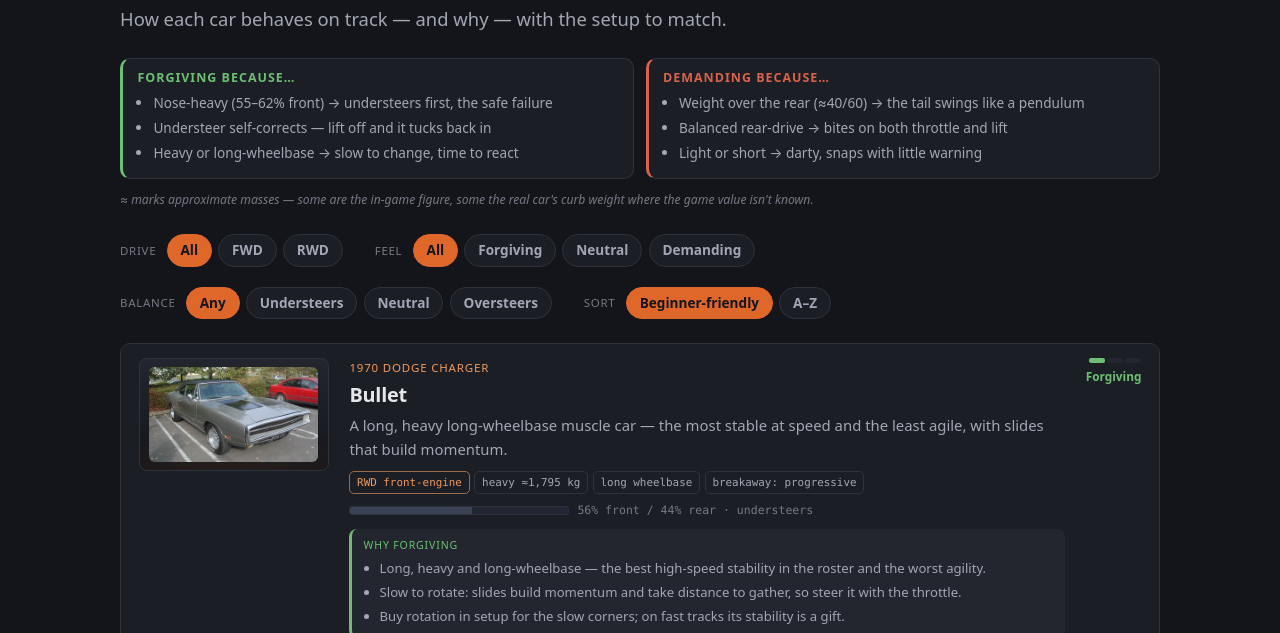
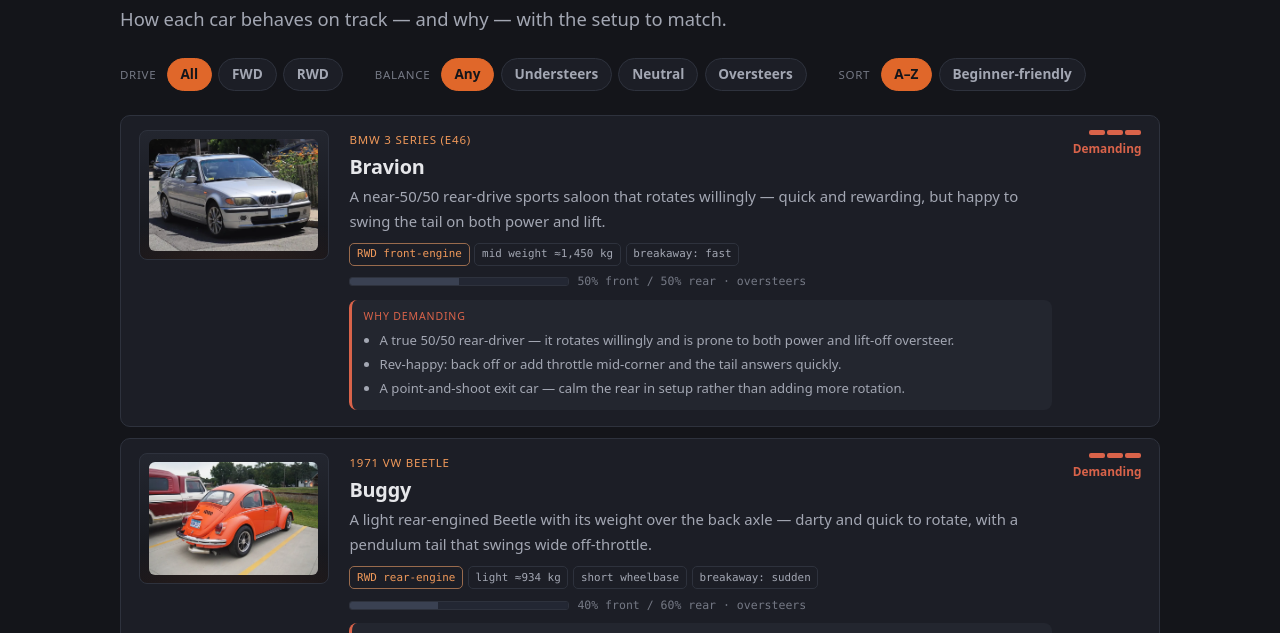
Before and after one commit to JonathanSoszka/wreckfest2-guides, an Astro site: page /cars in a window 1280 px wide. Shown: the part 167-800 px from the top of the page. Built offline with nearby package versions, Linux system fonts and the light colour scheme; Astro itself is replaced by a stand-in of ours.

Commit message:
change default ordering

```diff
--- a/src/pages/cars/index.astro
+++ b/src/pages/cars/index.astro
@@ -3,8 +3,7 @@ import BaseLayout from '../../layouts/BaseLayout.astro';
 import CarArt from '../../components/CarArt.astro';
 import { getPublished } from '../../lib/content';
 
-// Beginner-friendly is the default order (calm cars first), so no-JS visitors get
-// the useful sort too; the "A–Z" toggle reorders client-side. Cars without handling
+
 // data sort last (there are none today, but the guard keeps the page honest).
 const FEEL = {
   forgiving: { label: 'Forgiving', cls: 'g', segs: 1, rank: 0 },
@@ -13,9 +12,7 @@ const FEEL = {
 } as const;
 
 const cars = (await getPublished('cars')).sort((a, b) => {
-  const ra = a.data.handling ? FEEL[a.data.handling.feel].rank : 9;
-  const rb = b.data.handling ? FEEL[b.data.handling.feel].rank : 9;
-  return ra - rb || a.data.name.localeCompare(b.data.name);
+  return  a.data.name.localeCompare(b.data.name);
 });
 
 const drivetrains = [...new Set(cars.map((c) => c.data.drivetrain))].sort();
@@ -29,26 +26,6 @@ const driveLabel = (dt: string, engine: string) =>
   <h1>Cars</h1>
   <p class="lead">How each car behaves on track — and why — with the setup to match.</p>
 
-  <div class="feel-explain">
-    <div class="fx fx-g">
-      <h2>Forgiving because…</h2>
-      <ul>
-        <li>Nose-heavy (55–62% front) → understeers first, the safe failure</li>
-        <li>Understeer self-corrects — lift off and it tucks back in</li>
-        <li>Heavy or long-wheelbase → slow to change, time to react</li>
-      </ul>
-    </div>
-    <div class="fx fx-h">
-      <h2>Demanding because…</h2>
-      <ul>
-        <li>Weight over the rear (≈40/60) → the tail swings like a pendulum</li>
-        <li>Balanced rear-drive → bites on both throttle and lift</li>
-        <li>Light or short → darty, snaps with little warning</li>
-      </ul>
-    </div>
-  </div>
-  <p class="feel-hedge">≈ marks approximate masses — some are the in-game figure, some the real car's curb weight where the game value isn't known.</p>
-
   <div class="car-filters" aria-label="Filter and sort cars">
     <div class="filter-group">
       <span class="filter-label">Drive</span>
@@ -56,13 +33,6 @@ const driveLabel = (dt: string, engine: string) =>
       {drivetrains.map((d) => (
         <button type="button" class="filter-chip" data-filter={`dt:${d}`}>{d}</button>
       ))}
-    </div>
-    <div class="filter-group">
-      <span class="filter-label">Feel</span>
-      <button type="button" class="filter-chip active" data-filter="feel:all">All</button>
-      <button type="button" class="filter-chip" data-filter="feel:forgiving">Forgiving</button>
-      <button type="button" class="filter-chip" data-filter="feel:neutral">Neutral</button>
-      <button type="button" class="filter-chip" data-filter="feel:demanding">Demanding</button>
     </div>
     <div class="filter-group">
       <span class="filter-label">Balance</span>
@@ -73,8 +43,9 @@ const driveLabel = (dt: string, engine: string) =>
     </div>
     <div class="filter-group">
       <span class="filter-label">Sort</span>
-      <button type="button" class="filter-chip active" data-sort="feel">Beginner-friendly</button>
-      <button type="button" class="filter-chip" data-sort="name">A–Z</button>
+      <button type="button" class="filter-chip active" data-sort="name">A–Z</button>
+      <button type="button" class="filter-chip" data-sort="feel">Beginner-friendly</button>
+
     </div>
   </div>
 
@@ -160,7 +131,7 @@ const driveLabel = (dt: string, engine: string) =>
     const rows = Array.from(list.querySelectorAll<HTMLElement>('.car-row'));
     const empty = document.querySelector<HTMLElement>('.car-empty');
     const state: Record<string, string> = { dt: 'all', feel: 'all', balance: 'all' };
-    let sort = 'feel';
+    let sort = 'name';
 
     const markActive = (chip: HTMLElement) =>
       chip.parentElement
```
